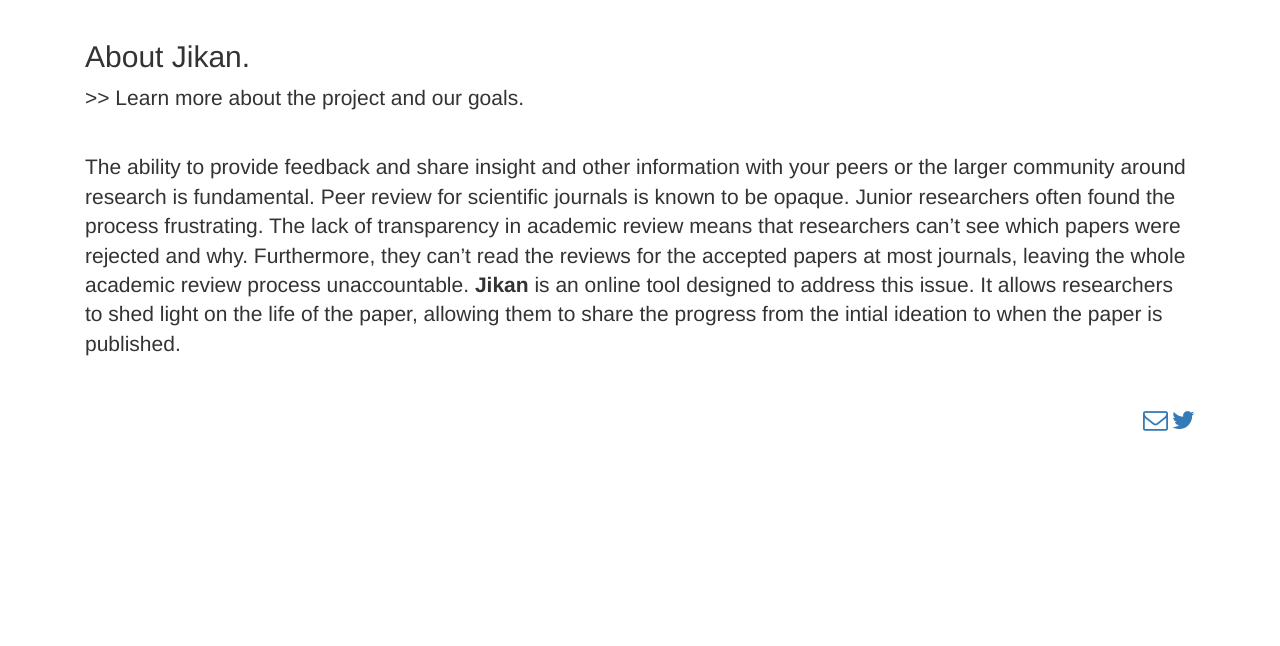
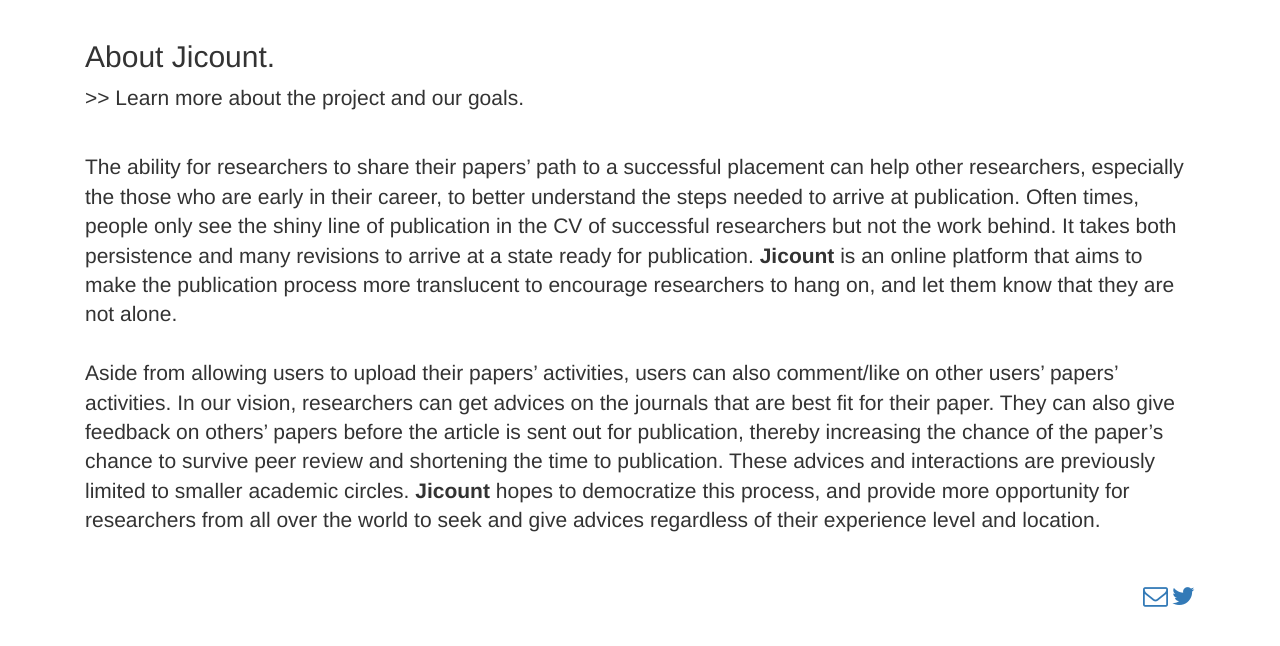
Before and after one commit to onyilam/jikan, a Django app: page /about/ in a window 1280 px wide. Shown: the part 62-708 px from the top of the page. Run offline with Django 3.2, Linux system fonts and the light colour scheme; some libraries are stand-ins or nearby versions.

Commit message:
new about statement

```diff
--- a/jikan/pages/templates/about.html
+++ b/jikan/pages/templates/about.html
@@ -1,21 +1,25 @@
 {% extends 'base.html' %}
 
-{% block title %}About · Jikan{% endblock %}
+{% block title %}About · Jicount{% endblock %}
 
 {% block fullwidthheader %}
 <section class="features">
     <div class="container">
-    <h2>About Jikan.</h2>
+    <h2>About Jicount.</h2>
         <p class="lead">>> Learn more about the project and our goals.</p>
         <br>
-        <p class="lead">The ability to provide feedback and share insight and other information with your peers or the larger community around research is fundamental.
+        <p class="lead">The ability for researchers to share their papers’ path to a successful placement can help other researchers, especially the those who are early in their career, to better understand the steps needed to arrive at publication. Often times, people only see the shiny line of publication in the CV of successful researchers but not the work behind. It takes both persistence and many revisions to arrive at a state ready for publication.
 
-          Peer review for scientific journals is known to be opaque. Junior researchers often found the process frustrating.
-        The lack of transparency in academic review means that researchers can’t see which papers
-        were rejected and why. Furthermore, they can’t read the reviews for the accepted papers at most journals,
-        leaving the whole academic review process unaccountable. <strong>Jikan</strong> is an online tool designed to address this issue.
-        It allows researchers to shed light on the life of the paper, allowing them to share the progress from the intial ideation to when the paper is published.
+        <strong>Jicount</strong> is an online platform that aims to make the publication process more translucent to encourage researchers to hang on, and let them know that they are not alone.
+
+         <br>
+         <br>
+        Aside from allowing users to upload their papers’ activities, users can also comment/like on other users’ papers’ activities. In our vision, researchers can get advices on the journals that are best fit for their paper. They can also give feedback on others’ papers before the article is sent out for publication, thereby increasing the chance of the paper’s chance to survive peer review and shortening the time to publication.
+These advices and interactions are previously limited to smaller academic circles. <strong>Jicount</strong> hopes to democratize this process, and provide more opportunity for researchers from all over the world to seek and give advices regardless of their experience level and location.
+
         <br><br>
+
+
 
 
 
```
